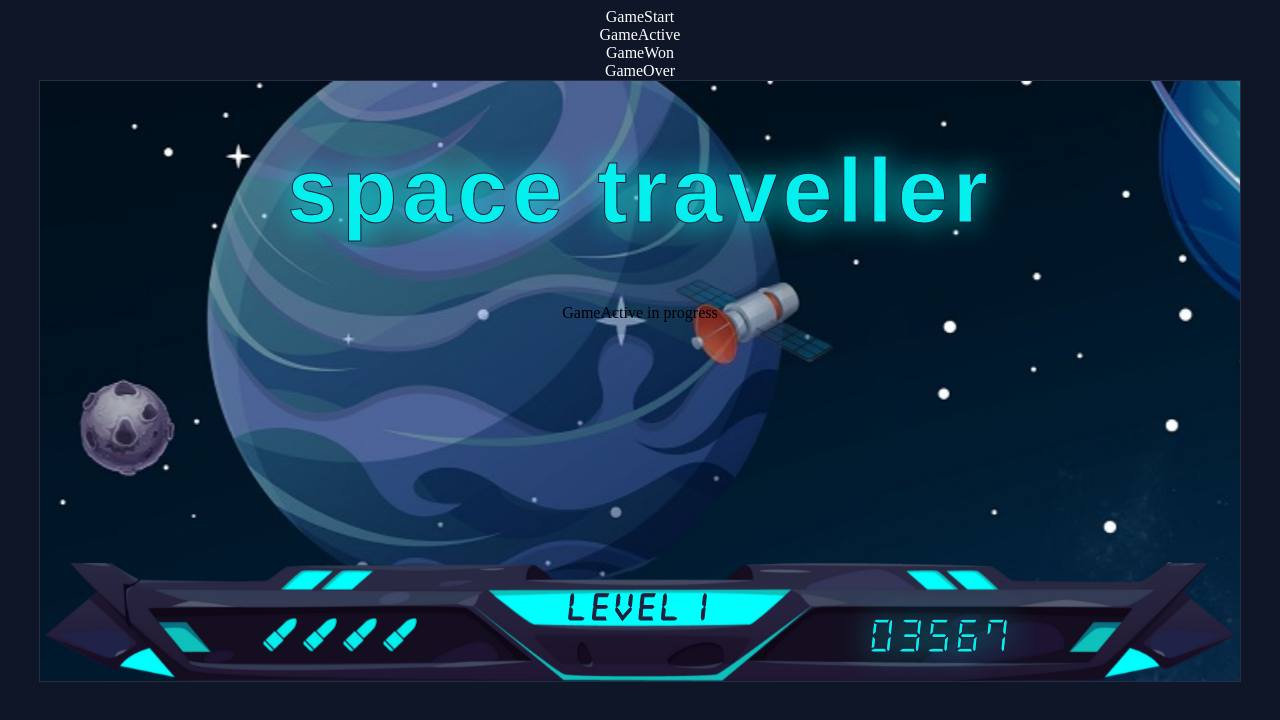
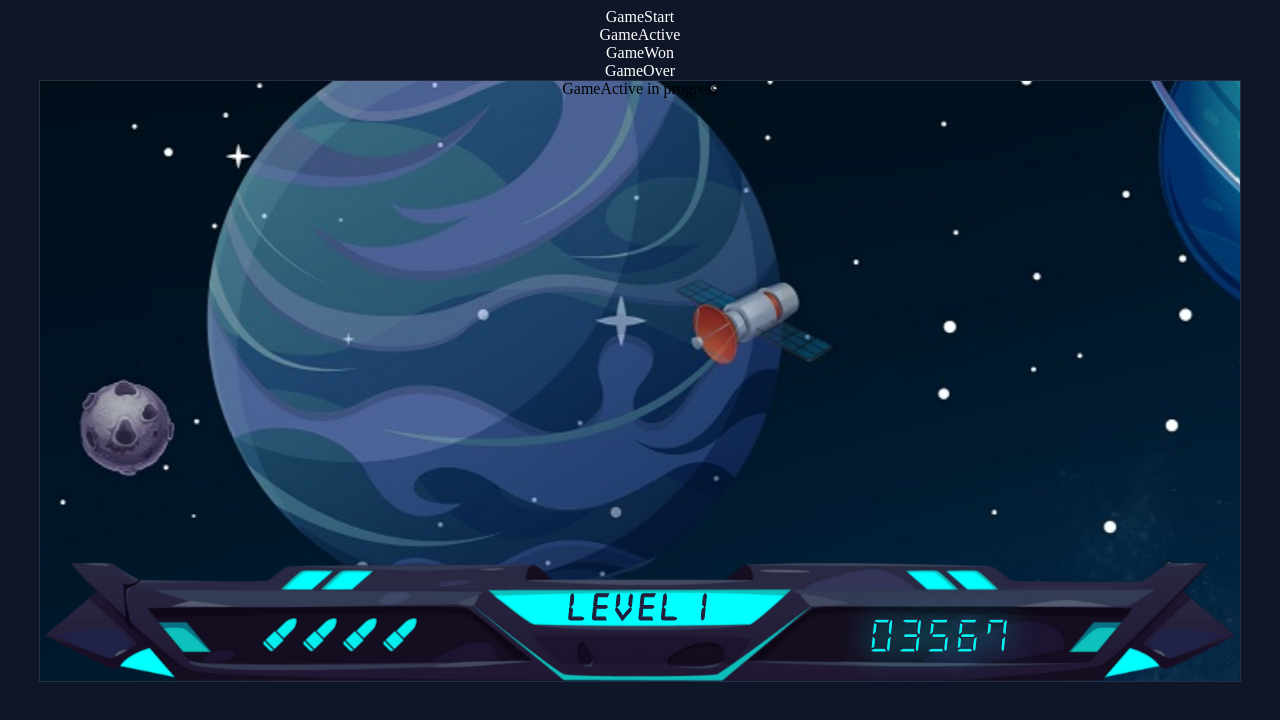
Before and after one commit to meljaszuk/SpaceTraveler-Game-in-React, a React (Create React App) app: page / in a window 1280 px wide. Both pictures are taken after a click on the element "GameActive". Shown: the top 720 px of the page. Built offline with nearby package versions, Linux system fonts and the light colour scheme; a web font is replaced by a local one.

Commit message:
remove Title from GameActive

```diff
--- a/src/components/GameActive/GameActive.tsx
+++ b/src/components/GameActive/GameActive.tsx
@@ -3,7 +3,6 @@ import styles from './GameActive.module.scss';
 import { Level } from '../Level';
 import { Bullets } from '../Bullets';
 import { Score } from '../Score';
-import { Title } from '../Title';
 
 export const GameActive: React.FC = () => {
   const handleNotReady = () => {
@@ -12,7 +11,6 @@ export const GameActive: React.FC = () => {
   return (
     <div className={styles.container}>
       <div className={styles.gameScreen}>
-        <Title />
         <div>GameActive in progress</div>
       </div>
       <div className={styles.gamePanel}>
```
